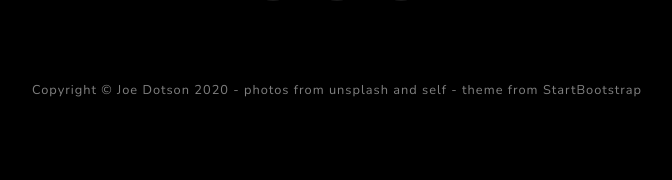
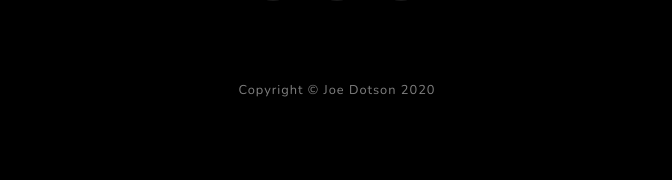
Before and after one commit to joedots1/dots-app, a Flask app: page /home in a window 1280 px wide. Shown: the part 3845-4025 px from the top of the page, without its empty margins (303-975 px from the left). Run offline with Flask 2, Linux system fonts and the light colour scheme; some libraries are stand-ins or nearby versions.

Commit message:
update readme and index

```diff
--- a/flask/templates/index.html
+++ b/flask/templates/index.html
@@ -154,7 +154,7 @@
             </div>
         </section>
         <!-- Footer-->
-        <footer class="footer bg-black small text-center text-white-50"><div class="container">Copyright © Joe Dotson 2020 - photos from unsplash and self - theme from StartBootstrap</div></footer>
+        <footer class="footer bg-black small text-center text-white-50"><div class="container">Copyright © Joe Dotson 2020</div></footer>
         <!-- Bootstrap core JS-->
         <script src="https://cdnjs.cloudflare.com/ajax/libs/jquery/3.5.1/jquery.min.js"></script>
         <script src="https://stackpath.bootstrapcdn.com/bootstrap/4.5.0/js/bootstrap.bundle.min.js"></script>
```
